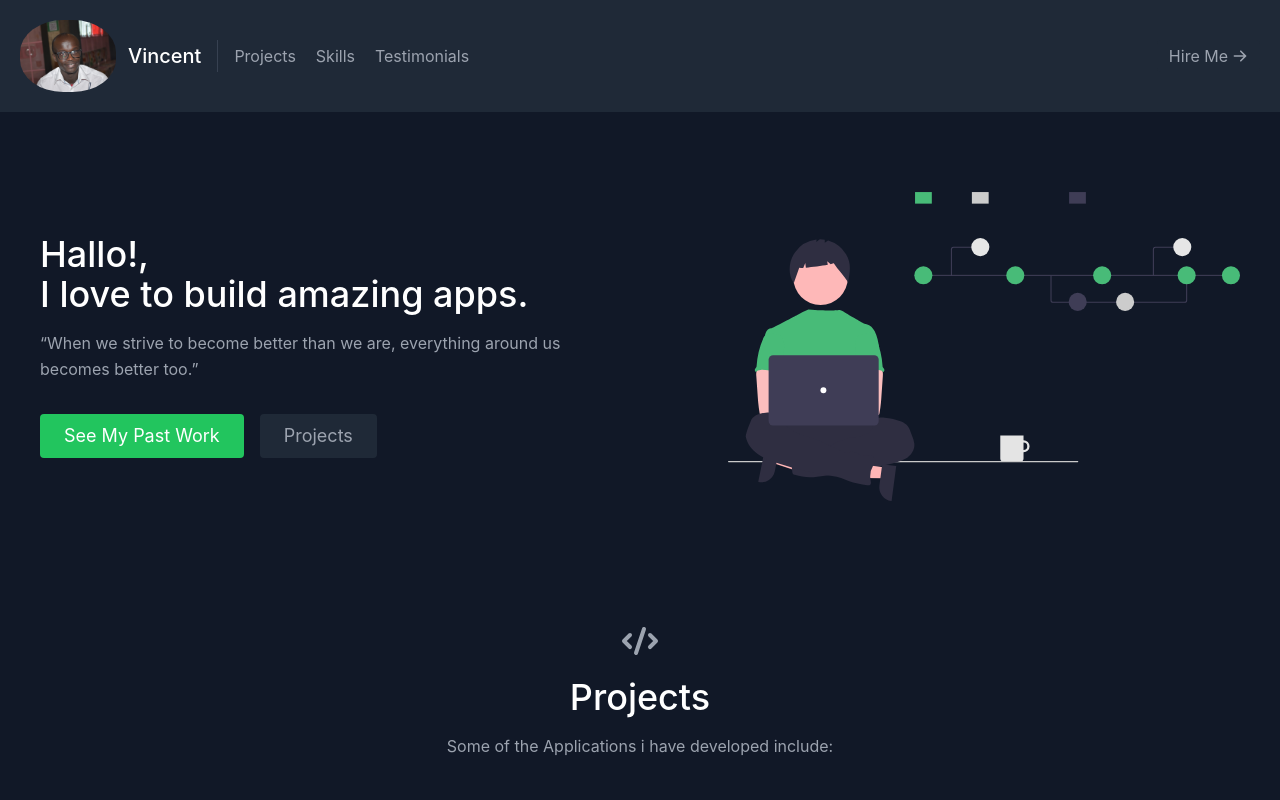
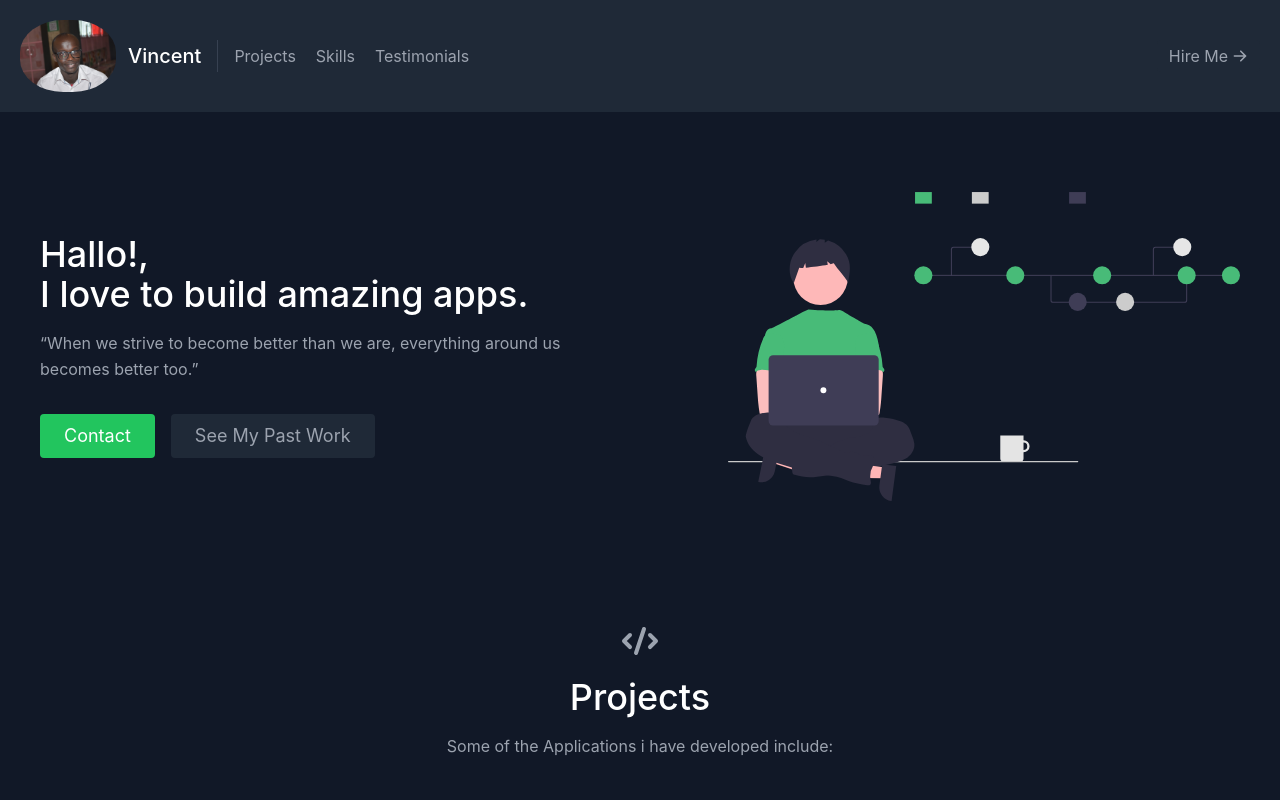
Before and after one commit to tvinnie/home, a React (Create React App) app: page / in a window 1280 px wide. Shown: the top 800 px of the page. Built offline with nearby package versions, Linux system fonts and the light colour scheme.

Commit message:
rearrange about section

```diff
--- a/src/components/About.js
+++ b/src/components/About.js
@@ -17,12 +17,12 @@ export default function About() {
                         <a
                         href="#contact"
                         className="inline-flex text-white bg-green-500 border-0 py-2 px-6 focus:outline-none hover:bg-green-600 rounded text-lg">
-                      See My Past Work
+                            Contact
                         </a>
                         <a
                         href="#projects"
                         className="ml-4 inline-flex text-gray-400 bg-gray-800 border-0 py-2 px-6 focus:outline-none hover:bg-gray-700 hover:text-white rounded text-lg">
-                        Projects
+                        See My Past Work
                         </a>
                     </div>
                 </div>
```
